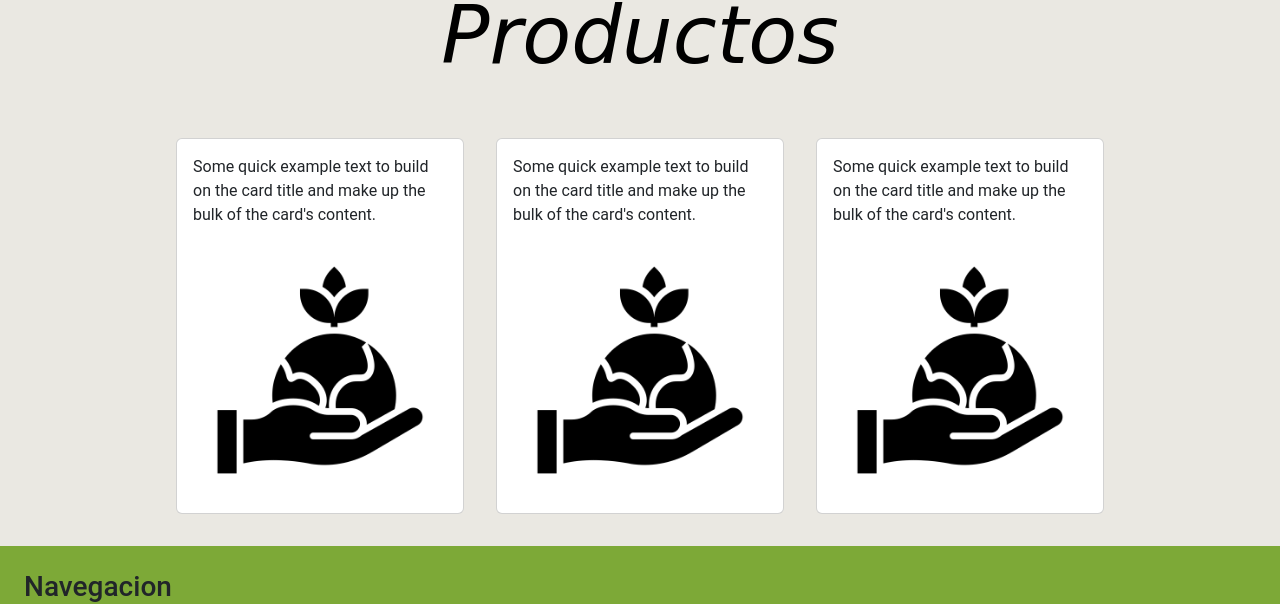
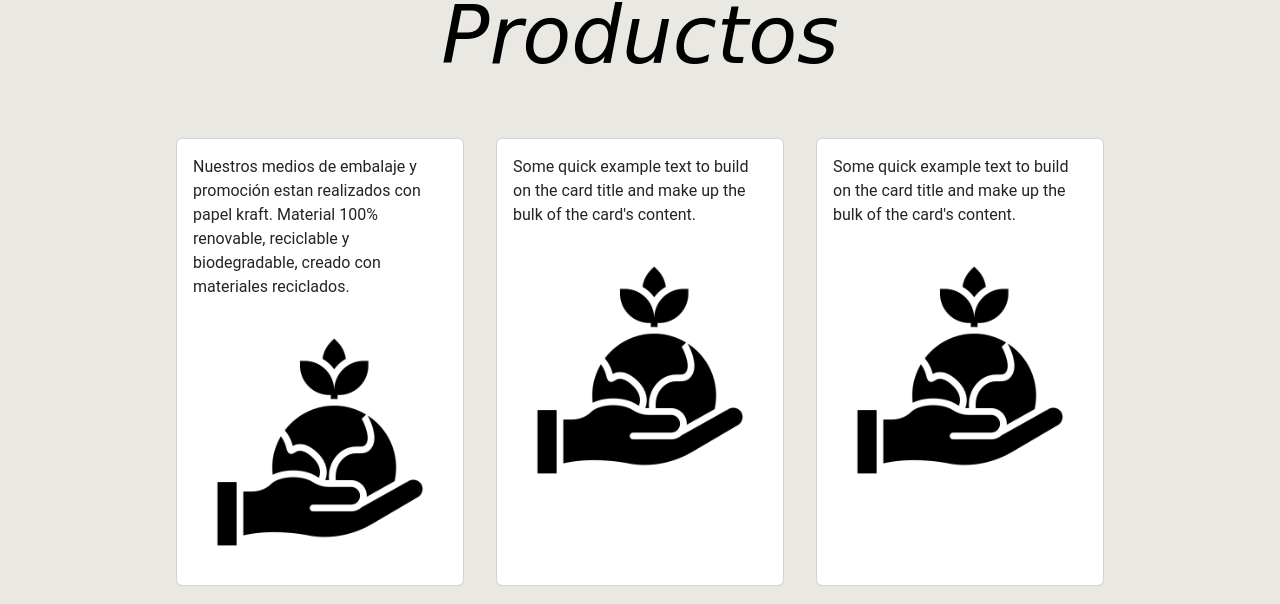
Before and after one commit to joseherreraa1/nina-co, a website: page index.html in a window 1280 px wide. Shown: the part 1882-2486 px from the top of the page. Drawn offline with nearby package versions, Linux system fonts and the light colour scheme; a web font is replaced by a local one.

Commit message:
agrego seo

```diff
--- a/index.html
+++ b/index.html
@@ -92,7 +92,7 @@
             <article class="row my-3 mx-3 d-flex justify-content-center">
                 <h2 class="main__titulo animate__animated animate__slideInDown">Productos</h2>
                 <div class="card col-xs-12 col-md-4 col-lg-3 m-3 p-3" style="width: 18rem;">
-                    <p class="card-text">Some quick example text to build on the card title and make up the bulk of the card's content.</p>
+                    <p class="card-text">Nuestros medios de embalaje y promoción estan realizados con papel kraft. Material 100% renovable, reciclable y biodegradable, creado con materiales reciclados.</p>
                     <div class="card-body">
                         <img src="recursos/medio-ambiente.png" class="card-img-top img-fluid" alt="...">
                     </div>
```
Also changed, not shown: paginas/contactanos.html (+1 -1 lines), paginas/productos.html (+2 -1 lines), paginas/sobre-nosotros.html (+1 -1 lines), paginas/tu-talle.html (+1 -1 lines).
